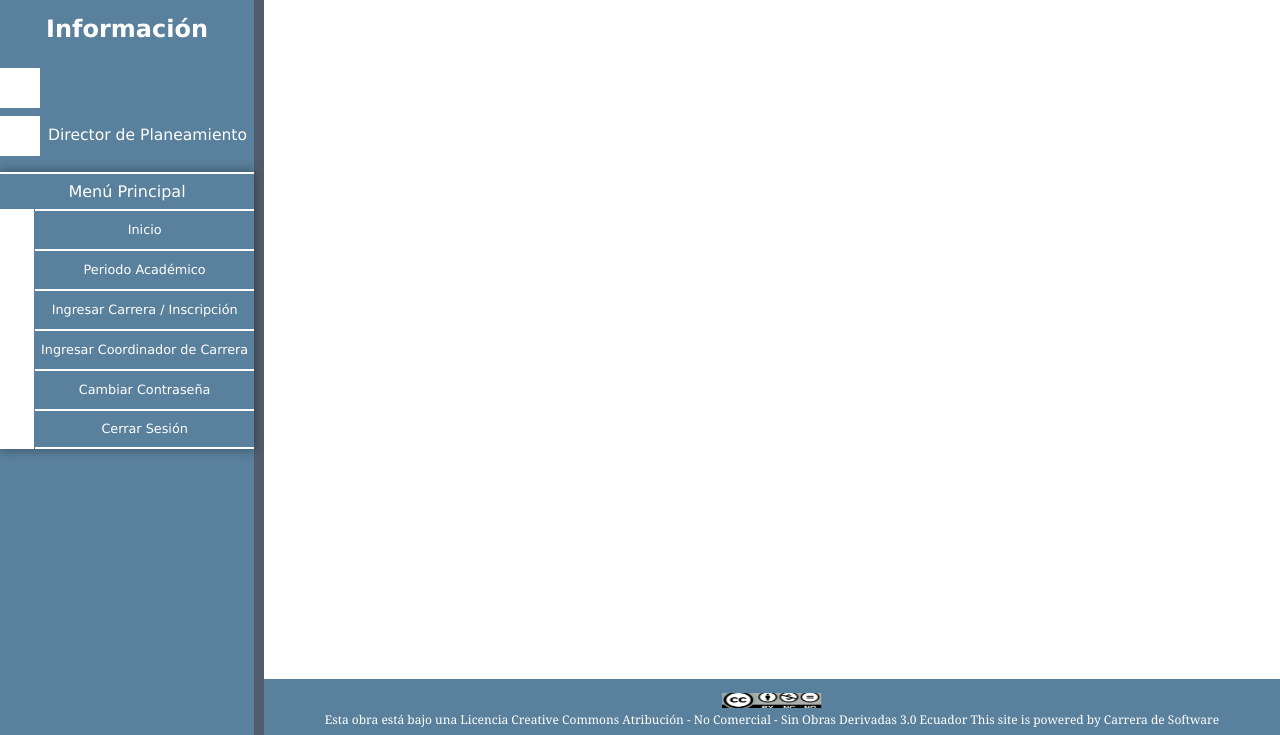
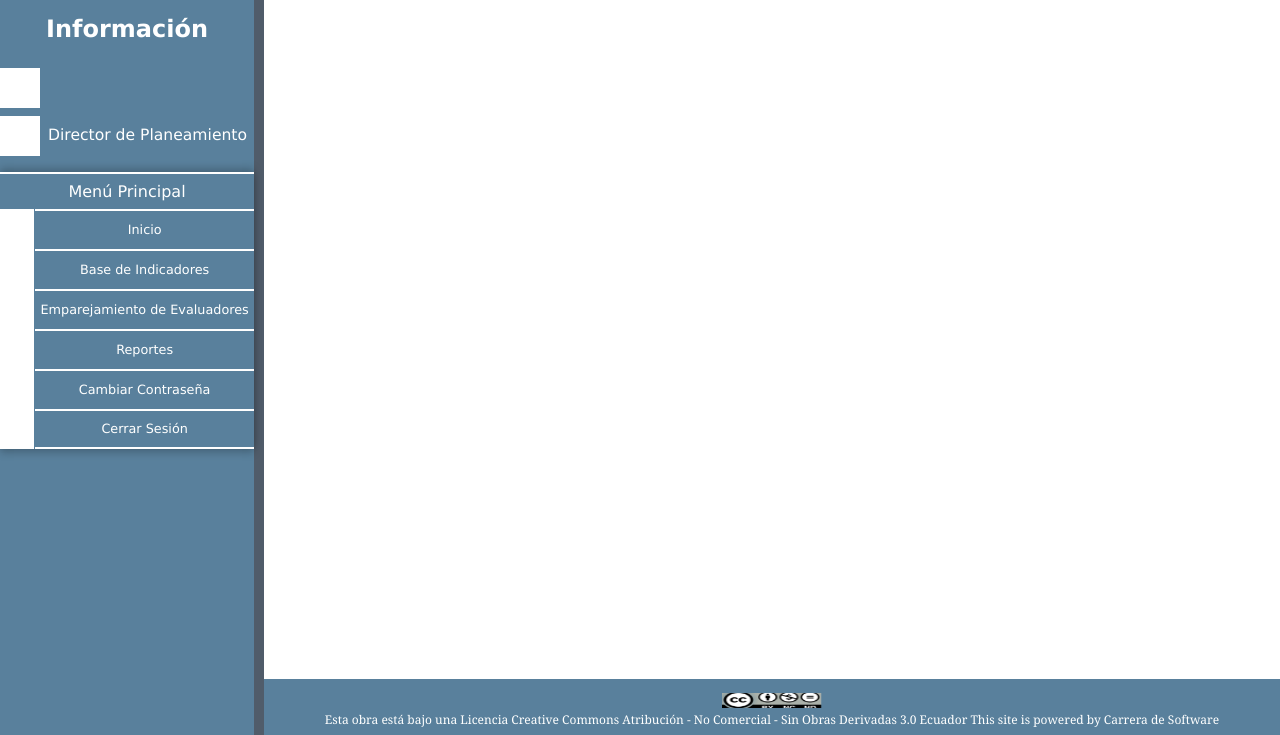
Before and after one commit to Doriandj9/Sistema-de-Evaluacion-y-Acreditacion-de-Carreras, a PHP site: template src/backend/Views/templates/layout_director_planeamiento.html.php in a window 1280 px wide. Shown: the part 65-800 px from the top of the page. Run offline with PHP 8.4, Linux system fonts and the light colour scheme; the template is opened without the code that fills it, so the values that code supplies are empty; some libraries are stand-ins or nearby versions.

Commit message:
feat: menu actualizado las opciones

```diff
--- a/src/backend/Views/templates/layout_director_planeamiento.html.php
+++ b/src/backend/Views/templates/layout_director_planeamiento.html.php
@@ -42,15 +42,15 @@
                         </a>
                         <a href="/admin/agregar/ciclo/academico" class="flex-linea text-decoration-none l-enlinea-flex flex-items-center hover-op-menu gap-flex-0-5">
                         <span class="material-icons text-negro">&#xe02f;</span>
-                        <span class="text-blanco bordes-op-menu">Periodo Académico</span>
+                        <span class="text-blanco bordes-op-menu">Base de Indicadores</span>
                         </a>
                         <a href="/" class="flex-linea text-decoration-none l-enlinea-flex flex-items-center hover-op-menu gap-flex-0-5">
                         <span class="material-icons text-negro">&#xe0e0;</span>
-                        <span class="text-blanco bordes-op-menu ">Ingresar Carrera / Inscripción</span>
+                        <span class="text-blanco bordes-op-menu ">Emparejamiento de Evaluadores</span>
                         </a>
                         <a href="/admin/agregar/coordinador" class="flex-linea text-decoration-none l-enlinea-flex flex-items-center hover-op-menu gap-flex-0-5">
                         <span class="material-icons text-negro">&#xe7fe;</span>
-                        <span class="text-blanco bordes-op-menu ">Ingresar Coordinador de Carrera</span>
+                        <span class="text-blanco bordes-op-menu ">Reportes</span>
                         </a>
                         <a href="/" class="flex-linea text-decoration-none l-enlinea-flex flex-items-center hover-op-menu gap-flex-0-5">
                         <span class="material-icons text-negro">&#xeade;</span>
```
